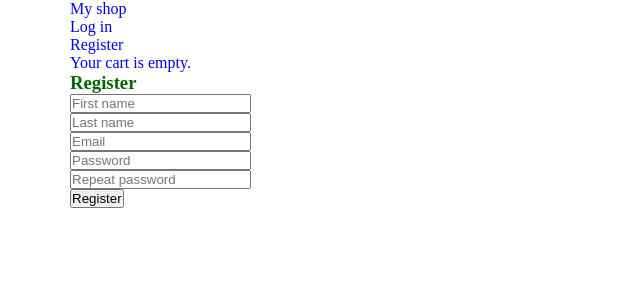
After one commit to Kitayeu/my_shop, a Django app: page /accounts/register/ in a window 1280 px wide. The commit adds this page. Shown: the top 300 px of the page, without its empty margins (0-640 px from the left). Run offline with Django 3.2, Linux system fonts and the light colour scheme; parts of the project's set-up code (start-up, migrations or seed data) failed here and were passed over.

Commit message:
Added user registration

```diff
--- /dev/null
+++ b/accounts/forms.py
@@ -0,0 +1,25 @@
+from django import forms
+from django.contrib.auth.models import User
+
+
+class UserRegistrationForm(forms.ModelForm):
+    password2 = forms.CharField(
+        widget=forms.PasswordInput(attrs={'placeholder': 'Repeat password'}))
+
+    class Meta:
+        model = User
+        fields = ('first_name', 'last_name', 'email', 'password')
+        widgets = {
+            'first_name': forms.TextInput(
+                attrs={'placeholder': 'First name'}
+            ),
+            'last_name': forms.TextInput(
+                attrs={'placeholder': 'Last name'},
+            ),
+            'email': forms.EmailInput(
+                attrs={'placeholder': 'Email'}
+            ),
+            'password': forms.PasswordInput(
+                attrs={'placeholder': 'Password'}
+            ),
+        }
--- a/accounts/urls.py
+++ b/accounts/urls.py
@@ -1,9 +1,12 @@
 from django.urls import path
 from django.contrib.auth import views as auth_views
+
+from . import views
 
 app_name = 'accounts'
 
 urlpatterns = [
     path('login/', auth_views.LoginView.as_view(), name='login'),
     path('logout/', auth_views.LogoutView.as_view(), name='logout'),
+    path('register/', views.register, name='register'),
 ]
--- a/accounts/views.py
+++ b/accounts/views.py
@@ -1,3 +1,56 @@
 from django.shortcuts import render
+from django.contrib import messages
+from django.contrib.auth.models import User
 
-# Create your views here.
+from .forms import UserRegistrationForm
+from .models import Profile
+
+
+def register(request):
+    if request.method == 'POST':
+        user_form = UserRegistrationForm(request.POST)
+        if user_form.is_valid():
+            cf = user_form.cleaned_data
+            email = cf['email']
+            password = cf['password']
+            password2 = cf['password2']
+
+            if password == password2:
+                if User.objects.filter(email=email).exists():
+                    messages.error(request, 'User with given email already exists')
+
+                    return render(
+                        request,
+                        'accounts/register.html',
+                        {'user_form': user_form}
+                    )
+        else:
+            messages.error(request, 'Password don\'t match')
+            return render(
+                request,
+                'accounts/register.html',
+                {'user_form': user_form}
+            )
+        # Create a new user object
+        new_user = User.objects.create_user(
+            first_name=cf['first_name'],
+            last_name=cf['last_name'],
+            username=cf['first_name'],
+            email=email,
+            password=password
+        )
+
+        Profile.objects.create(user=new_user)
+
+        return render(request,
+                      'accounts/register_done.html',
+                      {'new_user': new_user})
+
+    else:
+        user_form = UserRegistrationForm()
+
+    return render(
+        request,
+        'accounts/register.html',
+        {'user_form': user_form}
+    )
--- /dev/null
+++ b/templates/accounts/register.html
@@ -0,0 +1,56 @@
+{% extends 'shops/base.html' %}
+
+{% block title %}Register{% endblock title %}
+
+{% block content %}
+
+    {% if messages %}
+        <div>
+            {% for message in messages %}
+                {{ message }}
+                <a href="" class="close">x</a>
+            {% endfor %}
+        </div>
+    {% endif %}
+
+    <div>
+        <h3>
+            Register
+        </h3>
+        <form action="" method="post">
+            {% csrf_token %}
+            <div>
+
+                <div>
+                    {{ user_form.first_name }}
+                    <br>
+                </div>
+
+                <div>
+                    {{ user_form.last_name }}
+                    <br>
+                </div>
+
+                <div>
+                    {{ user_form.email }}
+                    <br>
+                </div>
+
+                <div>
+                    {{ user_form.password }}
+                    <br>
+                </div>
+
+                <div>
+                    {{ user_form.password2 }}
+                </div>
+
+            </div>
+
+            <button type="submit">
+                Register
+            </button>
+        </form>
+    </div>
+
+{% endblock content %}
--- a/templates/shops/base.html
+++ b/templates/shops/base.html
@@ -43,7 +43,7 @@
                             </li>
 
                             <li>
-                                <a href="">
+                                <a href="{% url 'accounts:register' %}">
                                     <i></i> Register
                                 </a>
                             </li>
```
Also changed, not shown: templates/accounts/register_done.html (added, +20 -0 lines).
